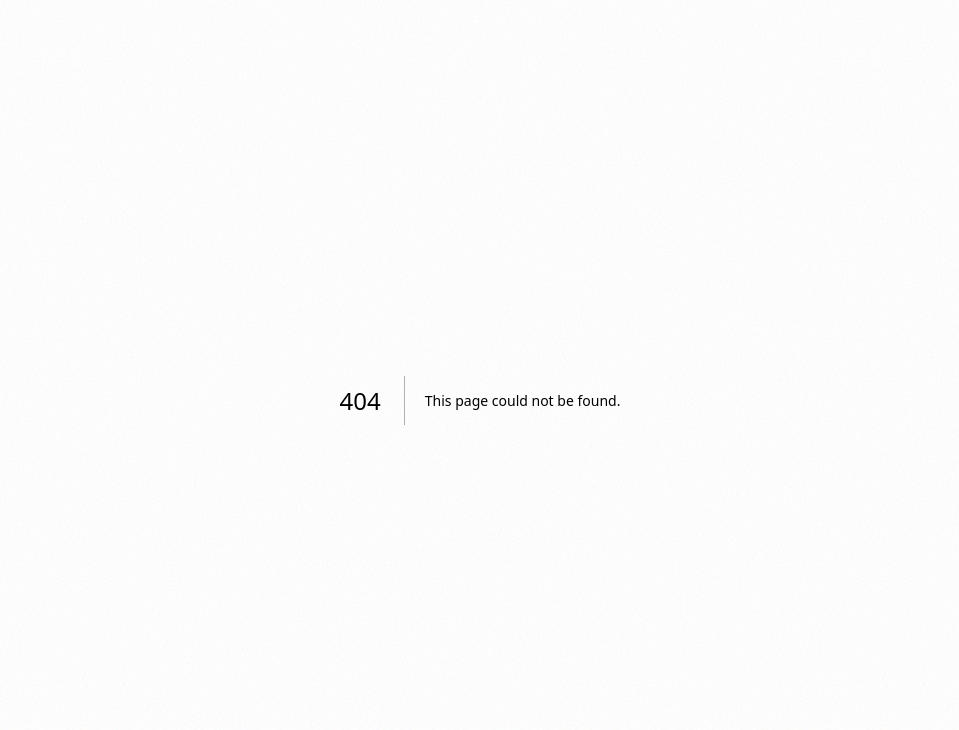
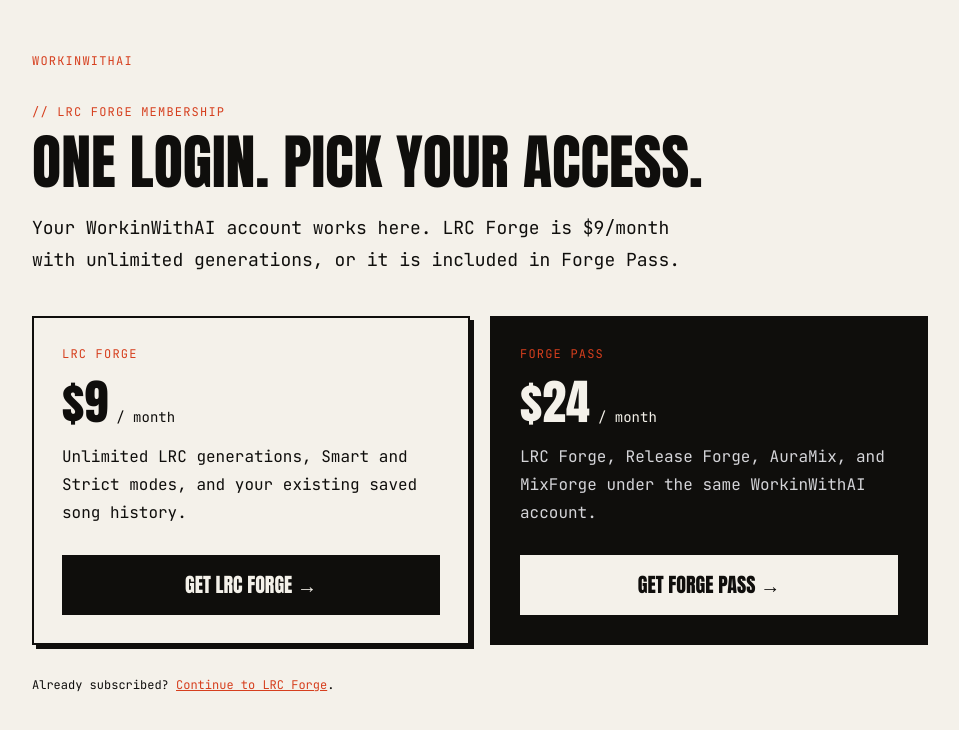
Before and after one commit to workinwithai-create/lrc, a Next.js app: page /membership in a window 1280 px wide. Before the commit this address had no page. Shown: the top 730 px of the page, without its empty margins (160-1119 px from the left). Built offline with nearby package versions, Linux system fonts and the light colour scheme.

Commit message:
feat: add central LRC Forge membership checkout

```diff
--- /dev/null
+++ b/app/membership/page.tsx
@@ -0,0 +1,77 @@
+'use client';
+
+import { useState } from 'react';
+
+const HUB_ORIGIN = 'https://workinwithai.com';
+const LRC_ORIGIN = 'https://lrcforge.workinwithai.com';
+type Plan = 'lrc-monthly' | 'forge-pass-monthly';
+
+export default function MembershipPage() {
+  const [loading, setLoading] = useState<Plan | null>(null);
+  const [error, setError] = useState('');
+
+  async function checkout(lookupKey: Plan) {
+    setLoading(lookupKey);
+    setError('');
+    try {
+      const response = await fetch(`${HUB_ORIGIN}/api/checkout`, {
+        method: 'POST',
+        credentials: 'include',
+        headers: { 'Content-Type': 'application/json' },
+        body: JSON.stringify({ lookupKey, returnTo: LRC_ORIGIN }),
+      });
+
+      if (response.status === 401) {
+        window.location.href = `${HUB_ORIGIN}/login?next=${encodeURIComponent(`${LRC_ORIGIN}/membership`)}`;
+        return;
+      }
+
+      const data = await response.json().catch(() => ({}));
+      if (!response.ok || !data.url) {
+        setError(data.error || 'Checkout could not start. Please try again.');
+        return;
+      }
+      window.location.href = data.url;
+    } catch {
+      setError('Checkout could not start. Please try again.');
+    } finally {
+      setLoading(null);
+    }
+  }
+
+  return (
+    <main className="min-h-screen bg-paper text-ink p-6 sm:p-12">
+      <div className="mx-auto max-w-4xl">
+        <a href={HUB_ORIGIN} className="font-mono text-xs uppercase tracking-widest text-blood">WorkinWithAI</a>
+        <div className="mt-8 max-w-2xl">
+          <div className="font-mono text-xs uppercase tracking-widest text-blood">// LRC Forge membership</div>
+          <h1 className="mt-3 font-display text-5xl sm:text-6xl uppercase">One login. Pick your access.</h1>
+          <p className="mt-5 text-lg leading-8">Your WorkinWithAI account works here. LRC Forge is $9/month with unlimited generations, or it is included in Forge Pass.</p>
+        </div>
+
+        <div className="mt-10 grid gap-5 md:grid-cols-2">
+          <section className="border-2 border-ink bg-paper p-7 hard-shadow">
+            <div className="font-mono text-xs uppercase tracking-widest text-blood">LRC Forge</div>
+            <div className="mt-4 font-display text-5xl">$9<span className="font-mono text-sm"> / month</span></div>
+            <p className="mt-4 leading-7">Unlimited LRC generations, Smart and Strict modes, and your existing saved song history.</p>
+            <button onClick={() => checkout('lrc-monthly')} disabled={loading !== null} className="mt-7 w-full bg-ink text-paper py-4 font-display text-xl uppercase disabled:opacity-50">
+              {loading === 'lrc-monthly' ? 'Opening checkout…' : 'Get LRC Forge →'}
+            </button>
+          </section>
+
+          <section className="border-2 border-ink bg-ink text-paper p-7">
+            <div className="font-mono text-xs uppercase tracking-widest text-blood">Forge Pass</div>
+            <div className="mt-4 font-display text-5xl">$24<span className="font-mono text-sm"> / month</span></div>
+            <p className="mt-4 leading-7 text-zinc-300">LRC Forge, Release Forge, AuraMix, and MixForge under the same WorkinWithAI account.</p>
+            <button onClick={() => checkout('forge-pass-monthly')} disabled={loading !== null} className="mt-7 w-full bg-paper text-ink py-4 font-display text-xl uppercase disabled:opacity-50">
+              {loading === 'forge-pass-monthly' ? 'Opening checkout…' : 'Get Forge Pass →'}
+            </button>
+          </section>
+        </div>
+
+        {error && <p className="mt-6 border-2 border-blood bg-blood text-paper p-3 font-mono text-sm">{error}</p>}
+        <p className="mt-8 font-mono text-xs">Already subscribed? <a className="text-blood underline" href="/auth/wwa-bridge?next=%2Fdashboard">Continue to LRC Forge</a>.</p>
+      </div>
+    </main>
+  );
+}
```
